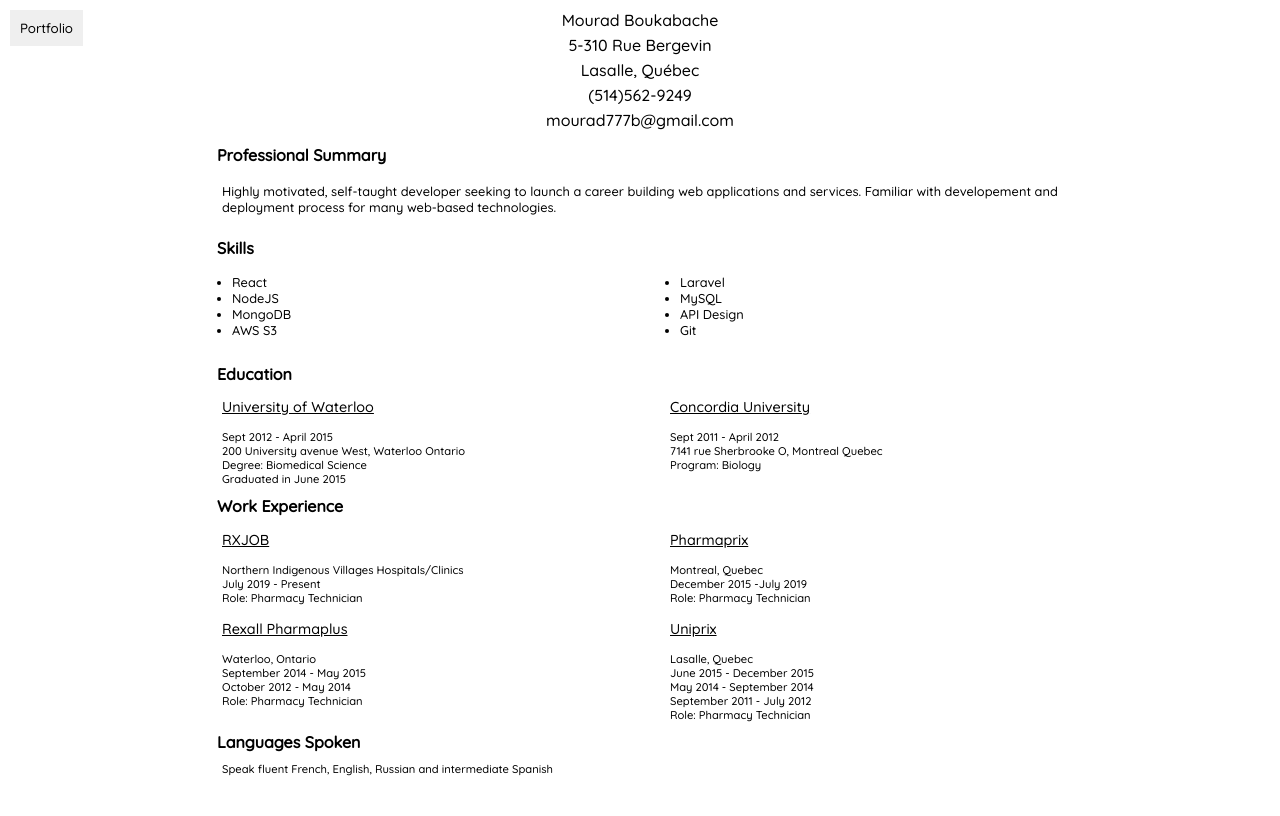
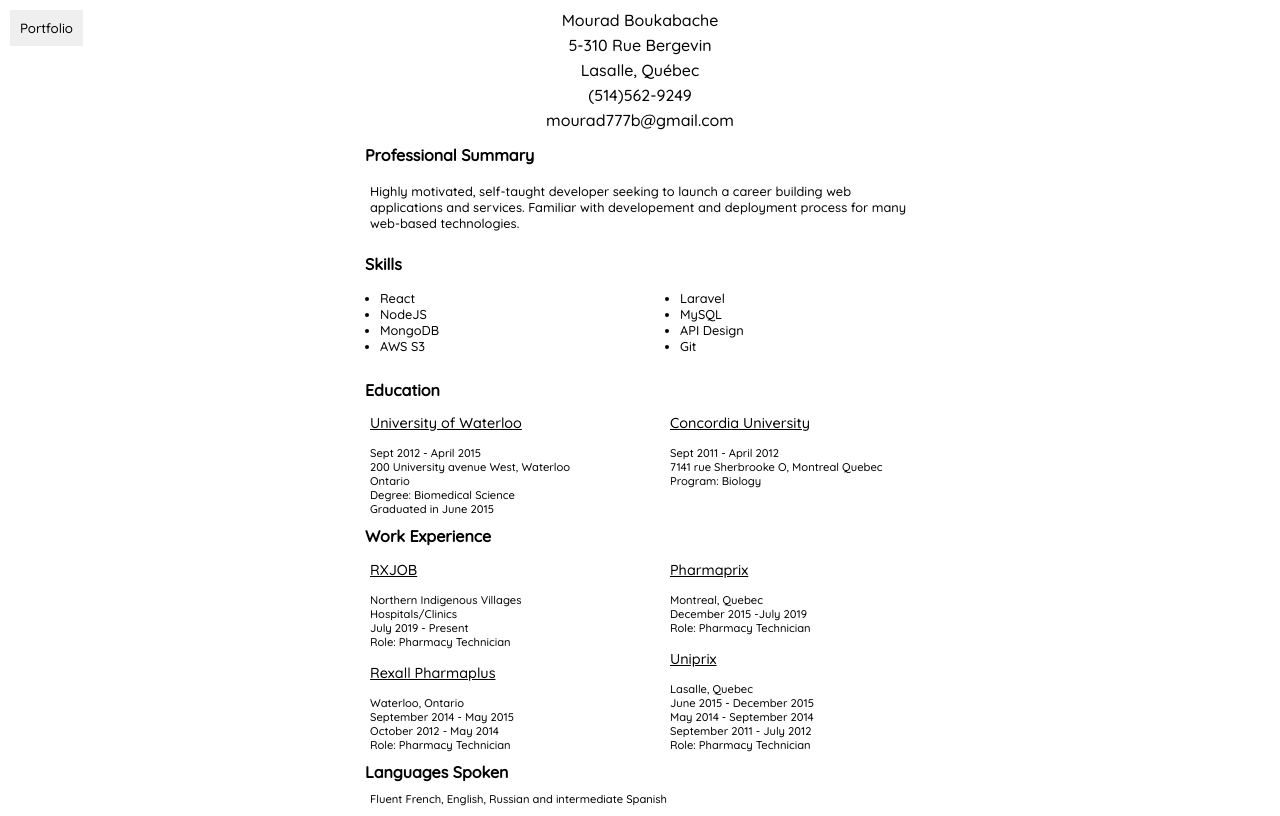
Before and after one commit to Mourad777/portfolio, a React (Create React App) app: page / in a window 1280 px wide. Both pictures are taken after a click on the button "Resume". Built offline with nearby package versions, Linux system fonts and the light colour scheme.

Commit message:
resume fix

```diff
--- a/src/sections/Resume/Resume.jsx
+++ b/src/sections/Resume/Resume.jsx
@@ -102,7 +102,7 @@
                             </StyledSecondaryContainerColumn>
                         </StyledSecondaryContainer>
                         <StyledHeader>Languages Spoken</StyledHeader>
-                        <StyledContentLine style={{ margin: '10px 0' }}>Speak fluent French, English, Russian and intermediate Spanish</StyledContentLine>
+                        <StyledContentLine style={{ margin: '10px 0' }}>Fluent French, English, Russian and intermediate Spanish</StyledContentLine>
                     </StyledResumeWrapper>
                 </StyledResumeContainer>)}
         </PortfolioContext.Consumer>
--- a/src/sections/Resume/styles.js
+++ b/src/sections/Resume/styles.js
@@ -9,6 +9,7 @@
 left:50%;
 transform:translateX(-50%);
 width:${props=>props.winSize === 1 ? '100%' : '70%'};
+max-width: 600px;
 `
 
 export const StyledBasicInfo = styled.p`
```
